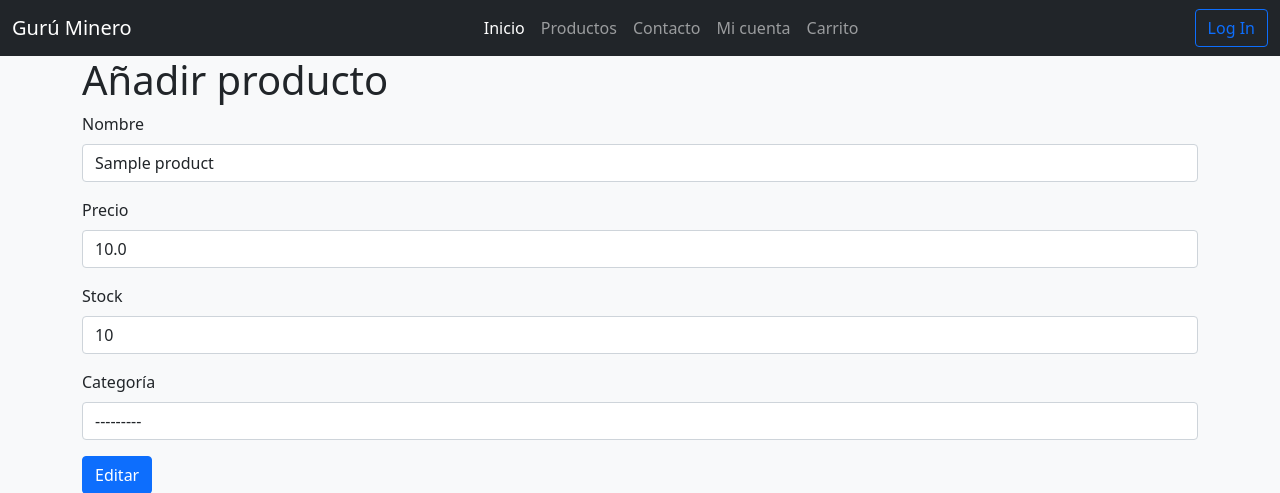
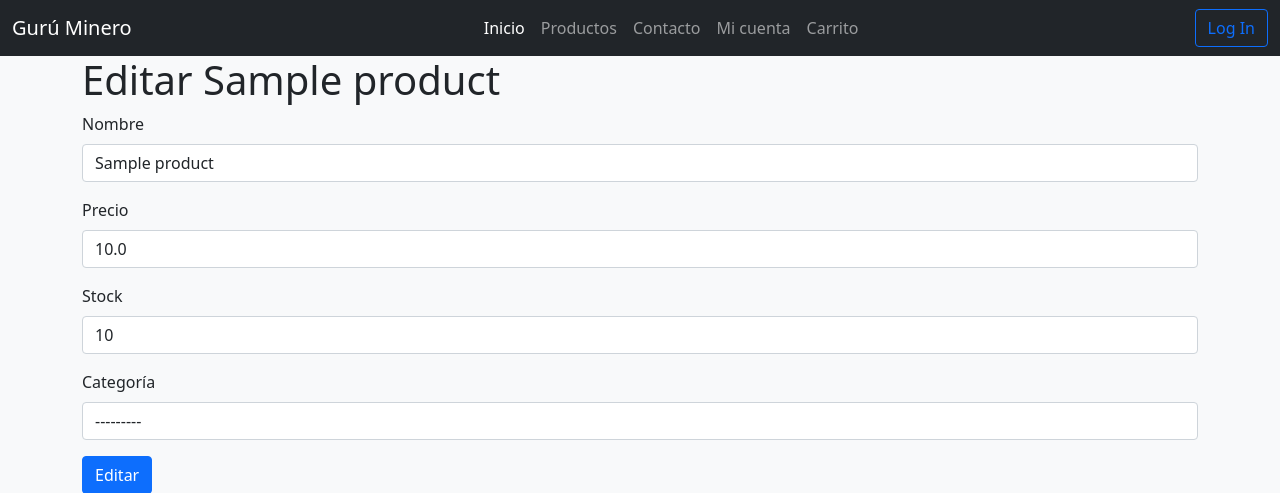
Before and after one commit to ivanln26/404_minerva, a Django app: page /product/edit/1 in a window 1280 px wide. Shown: the top 493 px of the page. Run offline with Django 3.2, Linux system fonts and the light colour scheme; tables that the repository leaves empty hold one stand-in row (values such as "Sample post").

```diff
--- a/minerva/templates/product_edit.html
+++ b/minerva/templates/product_edit.html
@@ -1,9 +1,9 @@
 {% extends 'base.html' %}
 
-{% block title %}Añadir producto{% endblock %}
+{% block title %}Editar producto{% endblock %}
 
 {% block content %}
-  <h1>Añadir producto</h1>
+  <h1>Editar {{ product.name }}</h1>
   {% if messages %}
     {% for message in messages %}
       <div class="alert {{ message.tags }} alert-dismissible fade show" role="alert">
@@ -28,7 +28,7 @@
     </div>
     <div class="mb-3">
       <label class="form-label" for="id_category">Categoría</label>
-      <select id="id_category" class="form-control" name="category" required>
+      <select selected={{product.category}} id="id_category" class="form-control" name="category" required>
         <option value="" selected>---------</option>
         <option value="1">Placa de video</option>
         <option value="2">Rizer</option>
```
Also changed, not shown: minerva/templates/product_detail.html (+25 -4 lines).
